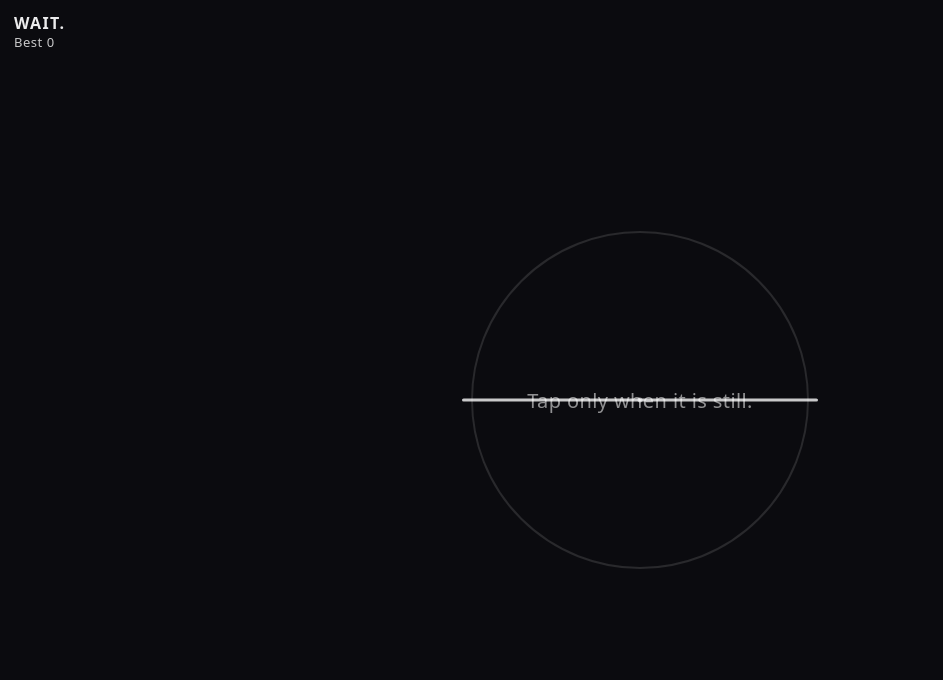
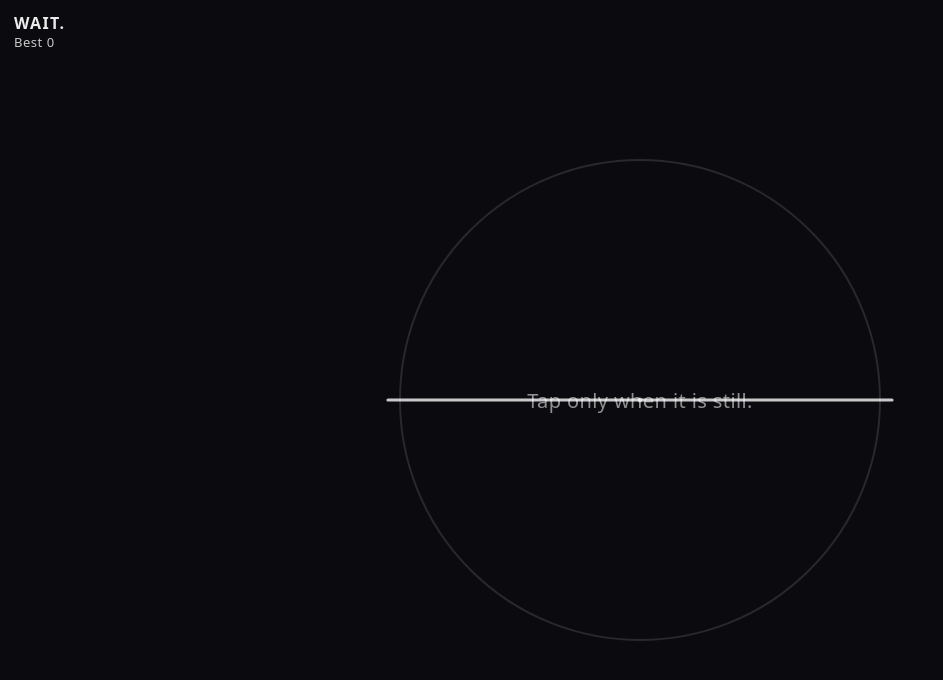
Before and after one commit to Frankciscoo/wait, a plain HTML site: page index.html in a window 1280 px wide. Shown: the whole page, without its empty margins (0-943 px from the left). Drawn offline with Linux system fonts and the light colour scheme.

Commit message:
Update index.html

```diff
--- a/index.html
+++ b/index.html
@@ -430,7 +430,7 @@
     const cx = (w / 2) + sx;
     const cy = (h / 2) + sy;
 
-    const ringR = Math.min(w, h) * 0.21;
+    const ringR = Math.min(w, h) * 0.30;
 
     ctx.save();
     ctx.translate(cx, cy);
```
